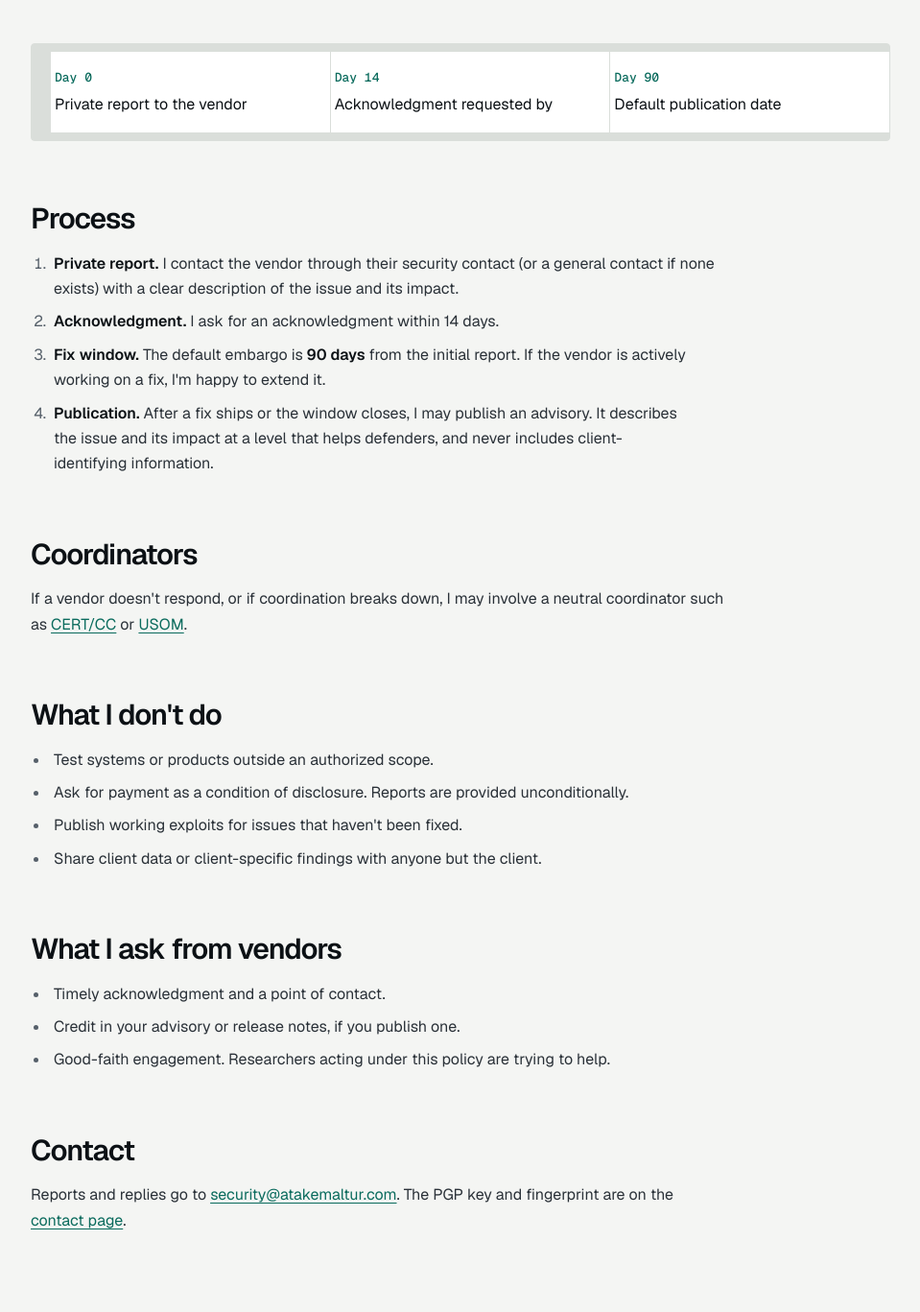
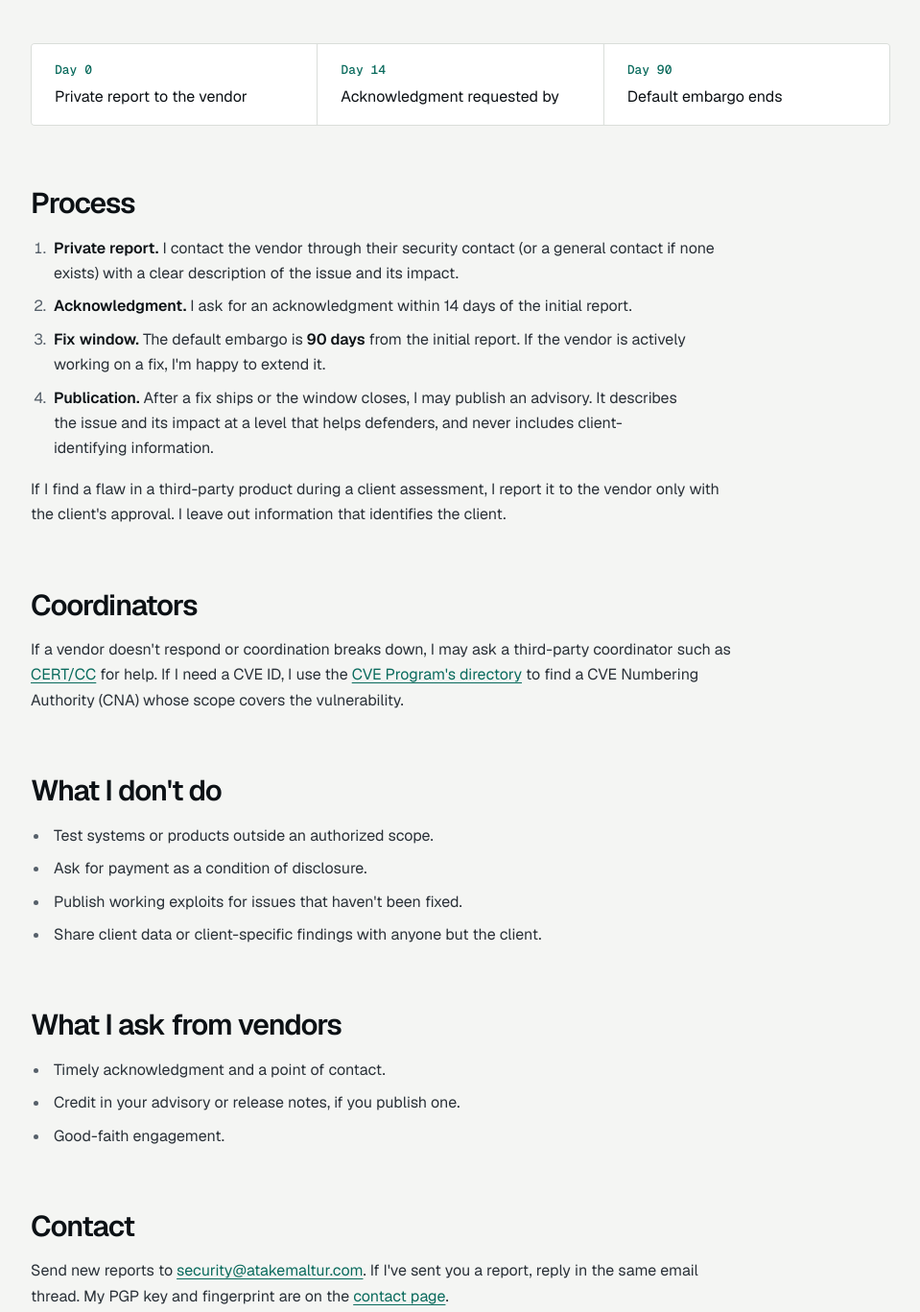
Before and after one commit to Error336070/Error336070.github.io, an Astro site: page /disclosure-policy in a window 1280 px wide. Shown: the part 354-1721 px from the top of the page at 96% size, without its empty margins (64-1023 px from the left). Built offline with nearby package versions, Linux system fonts and the light colour scheme; Astro itself is replaced by a stand-in of ours.

Commit message:
Fix disclosure timeline and update reporting guidance (#1)

```diff
--- a/src/pages/disclosure-policy.astro
+++ b/src/pages/disclosure-policy.astro
@@ -16,24 +16,25 @@ const ack = SITE.acknowledgmentDays;
     <ol class="glance" aria-label="The default timeline">
       <li><span class="glance-day">Day 0</span><span class="glance-what">Private report to the vendor</span></li>
       <li><span class="glance-day">Day {ack}</span><span class="glance-what">Acknowledgment requested by</span></li>
-      <li><span class="glance-day">Day {days}</span><span class="glance-what">Default publication date</span></li>
+      <li><span class="glance-day">Day {days}</span><span class="glance-what">Default embargo ends</span></li>
     </ol>
 
     <h2>Process</h2>
     <ol>
       <li><strong>Private report.</strong> I contact the vendor through their security contact (or a general contact if none exists) with a clear description of the issue and its impact.</li>
-      <li><strong>Acknowledgment.</strong> I ask for an acknowledgment within {ack} days.</li>
+      <li><strong>Acknowledgment.</strong> I ask for an acknowledgment within {ack} days of the initial report.</li>
       <li><strong>Fix window.</strong> The default embargo is <strong>{days} days</strong> from the initial report. If the vendor is actively working on a fix, I'm happy to extend it.</li>
       <li><strong>Publication.</strong> After a fix ships or the window closes, I may publish an advisory. It describes the issue and its impact at a level that helps defenders, and never includes client-identifying information.</li>
     </ol>
+    <p>If I find a flaw in a third-party product during a client assessment, I report it to the vendor only with the client's approval. I leave out information that identifies the client.</p>
 
     <h2>Coordinators</h2>
-    <p>If a vendor doesn't respond, or if coordination breaks down, I may involve a neutral coordinator such as <a href="https://www.kb.cert.org/vuls/report/">CERT/CC</a> or <a href="https://www.usom.gov.tr/">USOM</a>.</p>
+    <p>If a vendor doesn't respond or coordination breaks down, I may ask a third-party coordinator such as <a href="https://www.kb.cert.org/vuls/report/">CERT/CC</a> for help. If I need a CVE ID, I use the <a href="https://www.cve.org/PartnerInformation/ListofPartners">CVE Program's directory</a> to find a CVE Numbering Authority (CNA) whose scope covers the vulnerability.</p>
 
     <h2>What I don't do</h2>
     <ul>
       <li>Test systems or products outside an authorized scope.</li>
-      <li>Ask for payment as a condition of disclosure. Reports are provided unconditionally.</li>
+      <li>Ask for payment as a condition of disclosure.</li>
       <li>Publish working exploits for issues that haven't been fixed.</li>
       <li>Share client data or client-specific findings with anyone but the client.</li>
     </ul>
@@ -42,10 +43,10 @@ const ack = SITE.acknowledgmentDays;
     <ul>
       <li>Timely acknowledgment and a point of contact.</li>
       <li>Credit in your advisory or release notes, if you publish one.</li>
-      <li>Good-faith engagement. Researchers acting under this policy are trying to help.</li>
+      <li>Good-faith engagement.</li>
     </ul>
 
     <h2>Contact</h2>
-    <p>Reports and replies go to <a href={`mailto:${SITE.email}`}>{SITE.email}</a>. The PGP key and fingerprint are on the <a href="/contact/">contact page</a>.</p>
+    <p>Send new reports to <a href={`mailto:${SITE.email}`}>{SITE.email}</a>. If I've sent you a report, reply in the same email thread. My PGP key and fingerprint are on the <a href="/contact/">contact page</a>.</p>
   </article>
 </Base>
--- a/src/styles/global.css
+++ b/src/styles/global.css
@@ -311,11 +311,11 @@ a.ref { color: var(--link); }
 .span-gap::after { grid-column: 3; grid-row: 1; }
 
 /* ---------- Policy timeline at a glance ---------- */
-.glance { display: grid; grid-template-columns: repeat(3, 1fr); gap: 1px; list-style: none; margin: 0 0 var(--s-7); padding: 0; background: var(--line); border: 1px solid var(--line); border-radius: var(--radius); overflow: hidden; max-width: none; }
-.glance li { display: grid; gap: var(--s-1); margin: 0; padding: var(--s-4) var(--s-5); background: var(--bg-raised); }
+.prose .glance { display: grid; grid-template-columns: repeat(3, minmax(0, 1fr)); gap: 1px; list-style: none; margin: 0 0 var(--s-7); padding: 0; background: var(--line); border: 1px solid var(--line); border-radius: var(--radius); overflow: hidden; max-width: none; }
+.prose .glance > li { display: grid; gap: var(--s-1); margin: 0; padding: var(--s-4) var(--s-5); background: var(--bg-raised); }
 .glance-day { font-family: var(--font-mono); font-size: var(--t-label); font-weight: 500; color: var(--accent); }
-.glance-what { color: var(--text-strong); }
-@media (max-width: 600px) { .glance { grid-template-columns: 1fr; } }
+.glance-what { color: var(--text-strong); overflow-wrap: anywhere; }
+@media (max-width: 600px) { .prose .glance { grid-template-columns: 1fr; } }
 
 /* ---------- Research filter ---------- */
 .filter { display: flex; flex-wrap: wrap; gap: var(--s-2); margin-bottom: var(--s-6); }
```
